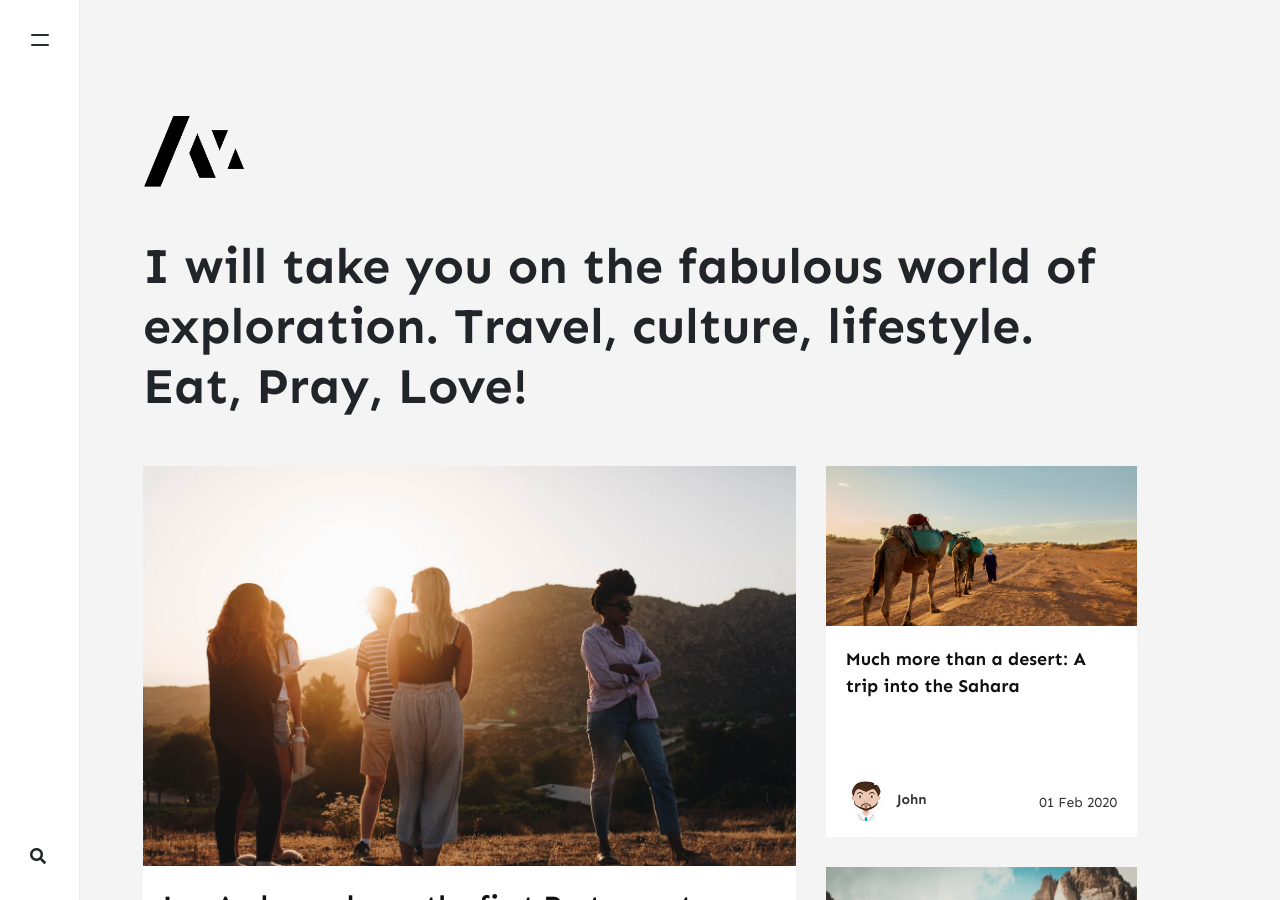
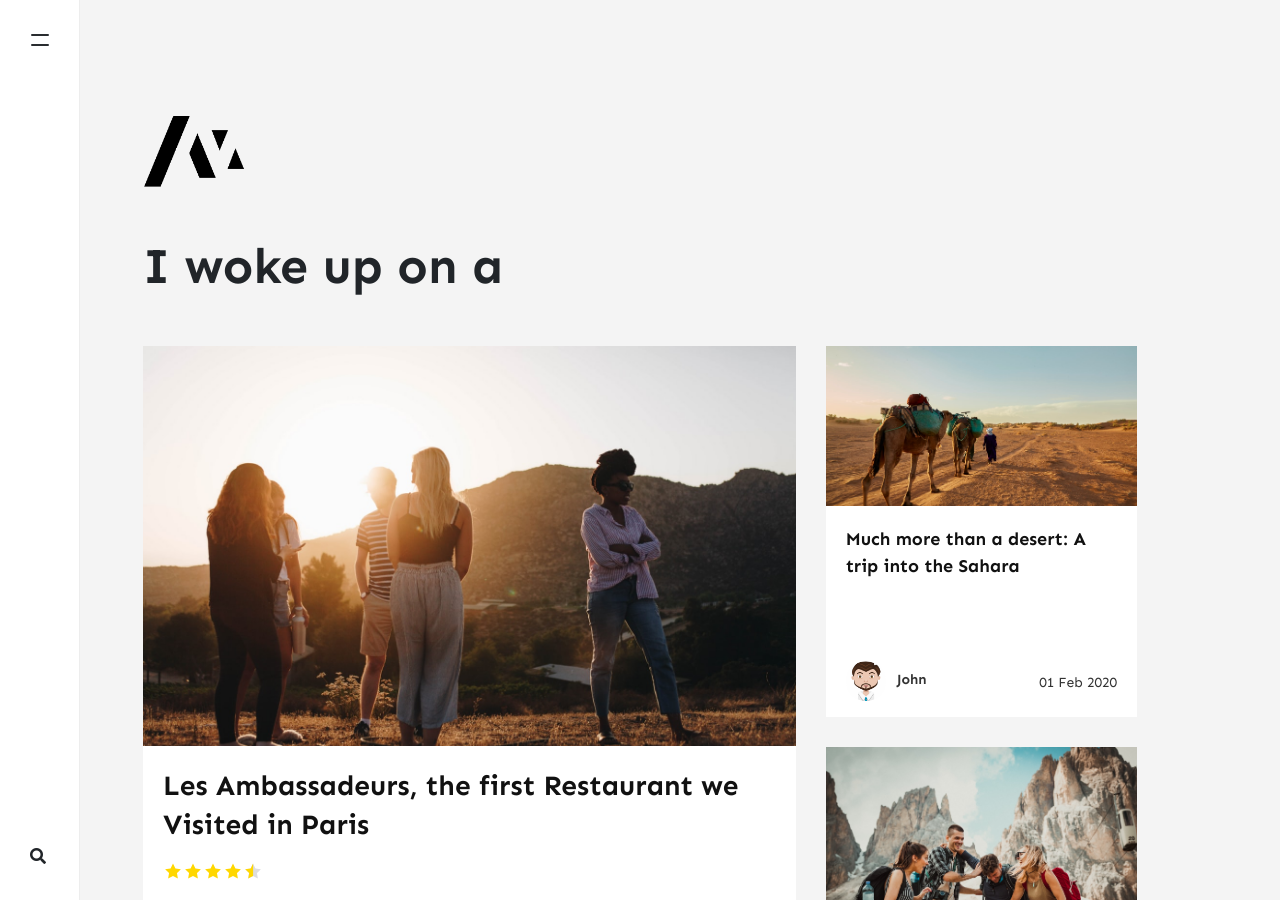
Before and after one commit to stackbit-projects/pleasant-squid-d6115, a Jekyll site: the page built from index.html, in a window 1280 px wide and 900 px high. Built offline with Jekyll 4.4.1, drawn with Linux system fonts in a browser that asks for light colours; nearby versions of some CDN libraries; the list of posts is cut into pages by our own code; comment, search, counter and statistics services are not loaded.

Commit message:
_config.yml: changed

```diff
--- a/_config.yml
+++ b/_config.yml
@@ -1,8 +1,7 @@
 name: Memoirs
 title: Memoirs
 description: >-
-  I will take you on the fabulous world of exploration. Travel, culture,
-  lifestyle. Eat, Pray, Love!
+  I woke up on a
 logo: assets/images/logo.png
 favicon: assets/images/logo.png
 baseurl: ''
```
